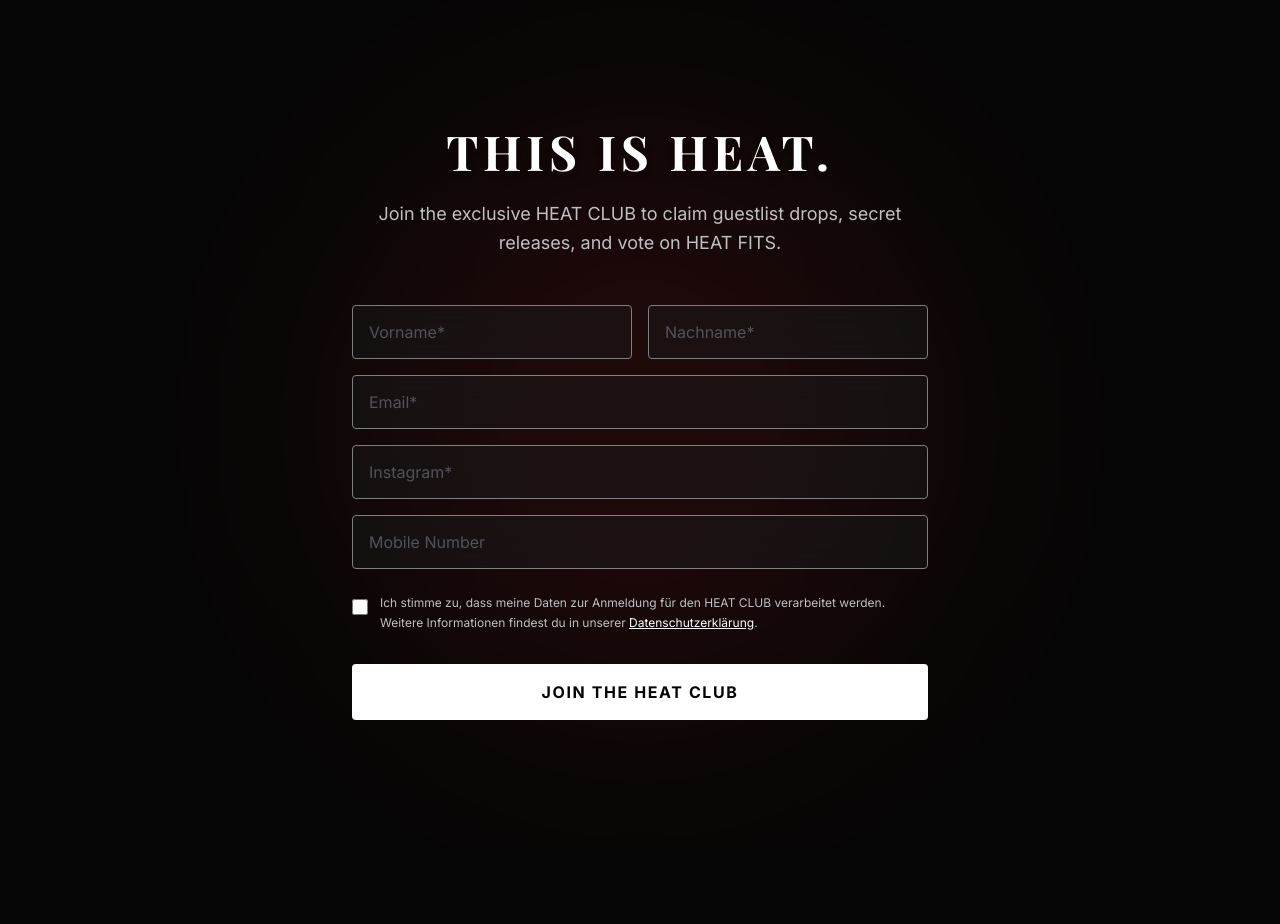
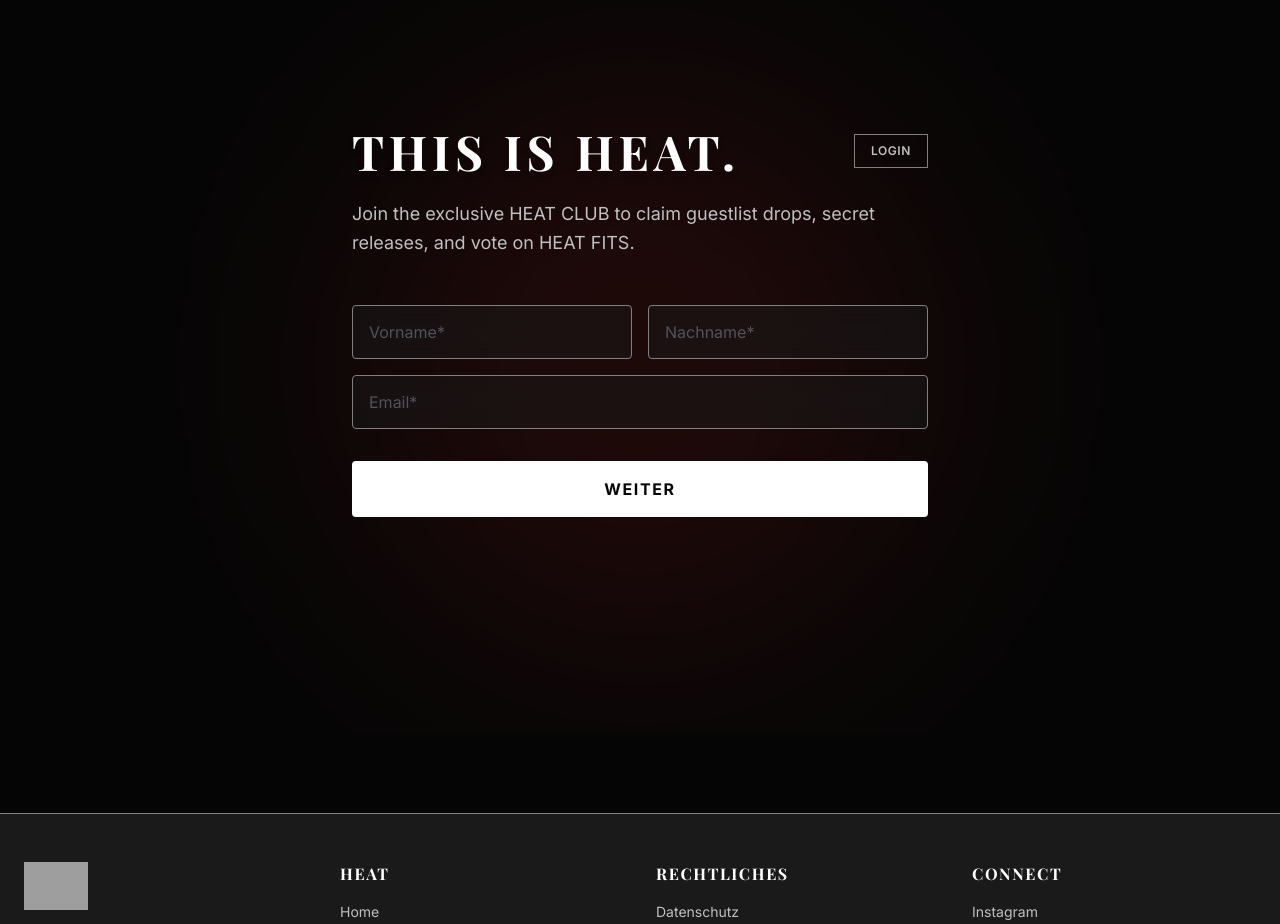
Before and after one commit to florianherbst94-lab/HEAT, a Next.js app: page /en in a window 1280 px wide. Shown: the part 5420-6344 px from the top of the page. Built offline with nearby package versions, Linux system fonts and the light colour scheme; no server answers; the database is empty; grey boxes are pictures that could not be loaded; a web font is replaced by a local one.

Commit message:
feat: split community signup form into two steps

```diff
--- a/src/components/home/CommunitySignup.tsx
+++ b/src/components/home/CommunitySignup.tsx
@@ -1,14 +1,14 @@
-
 'use client';
 
 import { useTranslations } from 'next-intl';
-import { motion } from 'framer-motion';
+import { motion, AnimatePresence } from 'framer-motion';
 import { useState } from 'react';
 import Link from 'next/link';
 
 export default function CommunitySignup() {
   const t = useTranslations('Community');
 
+  const [step, setStep] = useState(1);
   const [firstName, setFirstName] = useState('');
   const [lastName, setLastName] = useState('');
   const [email, setEmail] = useState('');
@@ -17,6 +17,15 @@
   const [consent, setConsent] = useState(false);
   const [loading, setLoading] = useState(false);
   const [status, setStatus] = useState<'idle' | 'success'>('idle');
+
+  const handleNextStep = (e: React.FormEvent) => {
+    e.preventDefault();
+    if (!firstName || !lastName || !email) {
+      alert('Bitte fülle alle Pflichtfelder aus.');
+      return;
+    }
+    setStep(2);
+  };
 
   const handleSubmit = async (e: React.FormEvent) => {
     e.preventDefault();
@@ -40,23 +49,39 @@
       <div className="absolute top-1/2 left-1/2 w-[600px] h-[600px] bg-heat-red/10 rounded-full blur-[120px] -translate-y-1/2 -translate-x-1/2 mix-blend-screen pointer-events-none" />
 
       <div className="container mx-auto px-6 relative z-10">
+        <div className="flex justify-between items-start w-full">
           <motion.div
             initial={{ opacity: 0, scale: 0.95 }}
             whileInView={{ opacity: 1, scale: 1 }}
             viewport={{ once: true }}
             transition={{ duration: 0.8 }}
-          className="max-w-xl mx-auto text-center"
+            className="w-full max-w-xl mx-auto text-center"
           >
             {status === 'idle' ? (
               <>
-              <h2 className="font-display text-4xl md:text-5xl font-bold tracking-widest uppercase mb-6 drop-shadow-md text-white">
+                <div className="flex justify-between items-center mb-6">
+                  <h2 className="font-display text-4xl md:text-5xl font-bold tracking-widest uppercase drop-shadow-md text-white m-0">
                     {t('title')}
                   </h2>
-              <p className="text-heat-chrome text-base md:text-lg mb-12 max-w-2xl mx-auto leading-relaxed">
+                  <Link href="/community" className="text-heat-chrome hover:text-white uppercase tracking-wider text-xs font-semibold border border-heat-chrome-dark px-4 py-2 hover:border-white transition-all">
+                    Login
+                  </Link>
+                </div>
+                <p className="text-heat-chrome text-base md:text-lg mb-12 max-w-2xl mx-auto leading-relaxed text-left">
                   {t('text')}
                 </p>
 
-              <form className="w-full flex flex-col space-y-4" onSubmit={handleSubmit}>
+                <form className="w-full flex flex-col space-y-4 relative min-h-[300px]" onSubmit={step === 1 ? handleNextStep : handleSubmit}>
+                  <AnimatePresence mode="wait">
+                    {step === 1 && (
+                      <motion.div
+                        key="step1"
+                        initial={{ opacity: 0, x: -20 }}
+                        animate={{ opacity: 1, x: 0 }}
+                        exit={{ opacity: 0, x: 20 }}
+                        transition={{ duration: 0.3 }}
+                        className="flex flex-col space-y-4 absolute inset-0 w-full"
+                      >
                         <div className="grid grid-cols-2 gap-4">
                           <input
                             type="text"
@@ -85,6 +110,33 @@
                           required
                         />
 
+                        <button
+                          type="submit"
+                          className="w-full bg-white text-heat-black font-bold uppercase tracking-widest py-4 mt-4 hover:bg-heat-red hover:text-white transition-all duration-300 rounded-sm"
+                        >
+                          Weiter
+                        </button>
+                      </motion.div>
+                    )}
+
+                    {step === 2 && (
+                      <motion.div
+                        key="step2"
+                        initial={{ opacity: 0, x: -20 }}
+                        animate={{ opacity: 1, x: 0 }}
+                        exit={{ opacity: 0, x: 20 }}
+                        transition={{ duration: 0.3 }}
+                        className="flex flex-col space-y-4 absolute inset-0 w-full"
+                      >
+                        <div className="flex items-center gap-4 mb-2">
+                          <button
+                            type="button"
+                            onClick={() => setStep(1)}
+                            className="text-heat-chrome hover:text-white text-sm"
+                          >
+                            ← Zurück
+                          </button>
+                        </div>
                         <input
                           type="text"
                           placeholder="Instagram*"
@@ -129,13 +181,16 @@
                         >
                           {loading ? 'Wird angemeldet...' : t('button')}
                         </button>
+                      </motion.div>
+                    )}
+                  </AnimatePresence>
                 </form>
               </>
             ) : (
               <motion.div
                 initial={{ opacity: 0, scale: 0.95 }}
                 animate={{ opacity: 1, scale: 1 }}
-              className="text-center"
+                className="text-center py-20"
               >
                 <h2 className="text-4xl font-display text-white font-bold tracking-widest uppercase mb-6">
                   Willkommen im Club.
@@ -147,6 +202,7 @@
             )}
           </motion.div>
         </div>
+      </div>
     </section>
   );
 }
```
Lines whose indentation alone changed are shown as unchanged.
